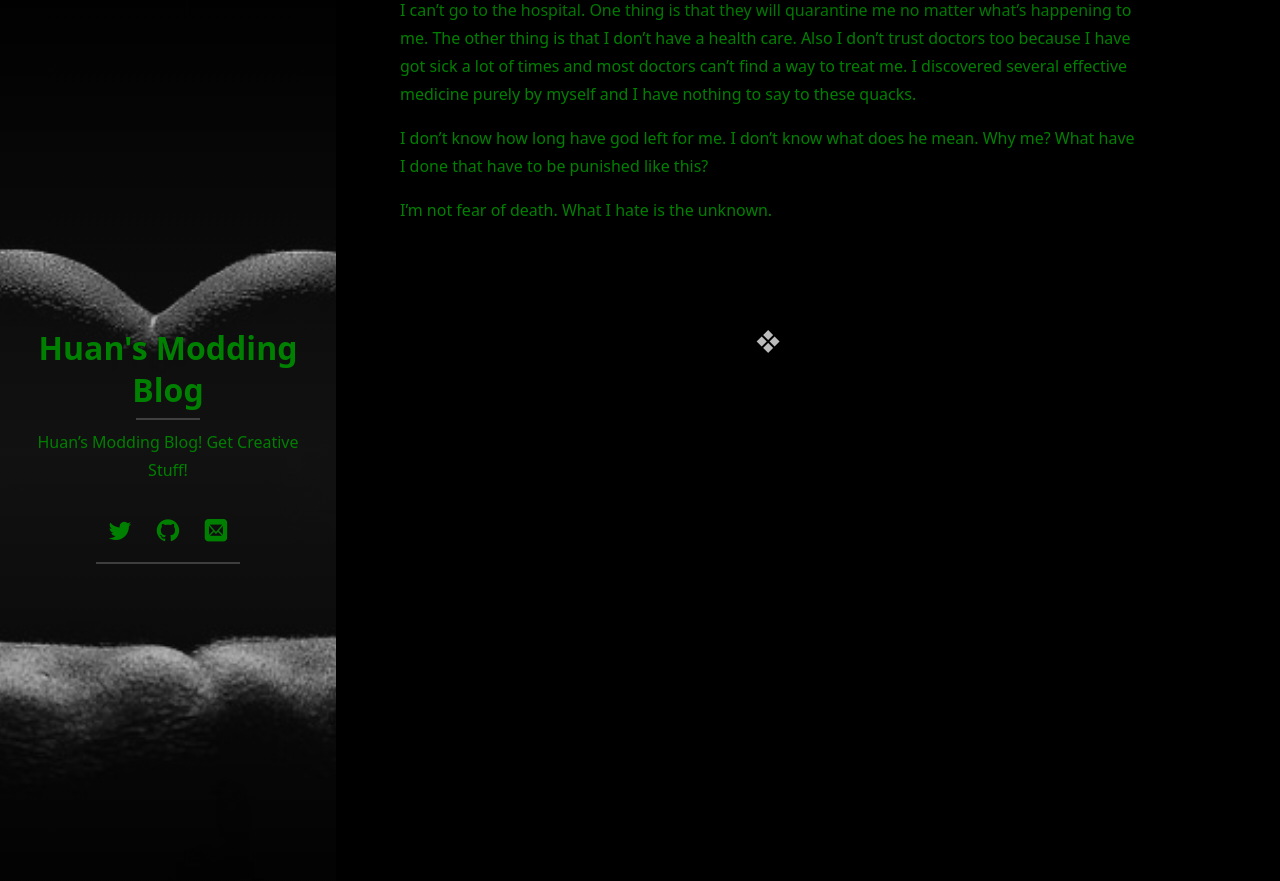
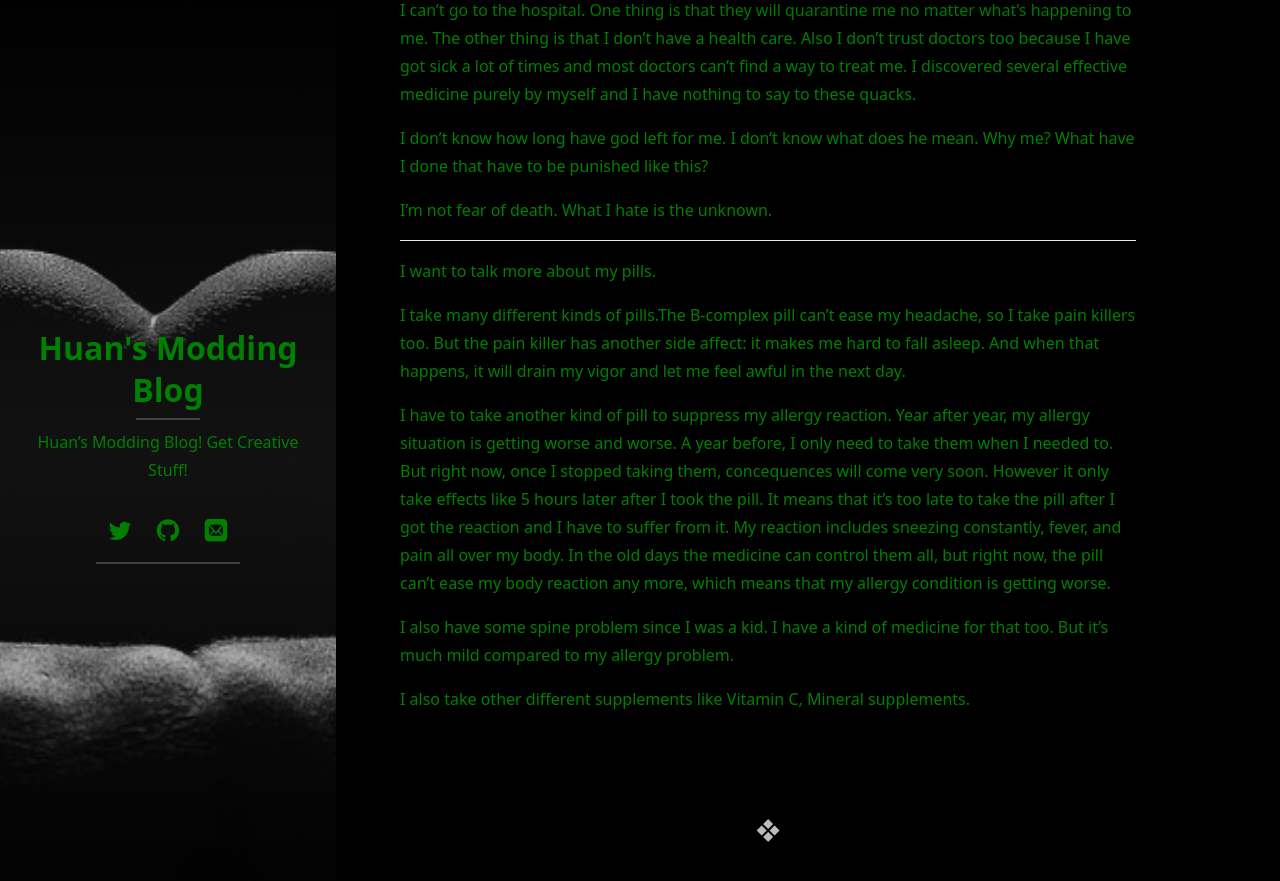
Before and after one commit to huanrenfeng/huanrenfeng.github.io, a Jekyll site: the page built from _posts/2020-11-18-myhealthcondition-md.md, in a window 1280 px wide and 900 px high, scrolled down 509 px. Shown: the top 881 px of the window. Built offline with Jekyll 4.4.1, drawn with Linux system fonts in a browser that asks for light colours; cached includes are drawn as plain includes; nearby versions of some CDN libraries; some web fonts are replaced; our own code applies the rules of GitHub Pages for plain Markdown files; library files that are not in the unit come from our copies.

Commit message:
Update 2020-11-18-myhealthcondition-md.md

```diff
--- a/_posts/2020-11-18-myhealthcondition-md.md
+++ b/_posts/2020-11-18-myhealthcondition-md.md
@@ -17,3 +17,15 @@ I can't go to the hospital. One thing is that they will quarantine me no matter
 I don't know how long have god left for me. I don't know what does he mean. Why me? What have I done that have to be punished like this?
 
 I'm not fear of death. What I hate is the unknown.
+
+---
+
+I want to talk more about my pills.
+
+I take many different kinds of pills.The B-complex pill can't ease my headache, so I take pain killers too. But the pain killer has another side affect: it makes me hard to fall asleep. And when that happens, it will drain my vigor and let me feel awful in the next day.
+
+I have to take another kind of pill to suppress my allergy reaction. Year after year, my allergy situation is getting worse and worse. A year before, I only need to take them when I needed to. But right now, once I stopped taking them, concequences will come very soon. However it only take effects like 5 hours later after I took the pill. It means that it's too late to take the pill after I got the reaction and I have to suffer from it. My reaction includes sneezing constantly, fever, and pain all over my body. In the old days the medicine can control them all, but right now, the pill can't ease my body reaction any more, which means that my allergy condition is getting worse.
+
+I also have some spine problem since I was a kid. I have a kind of medicine for that too. But it's much mild compared to my allergy problem.
+
+I also take other different supplements like Vitamin C, Mineral supplements.
```
